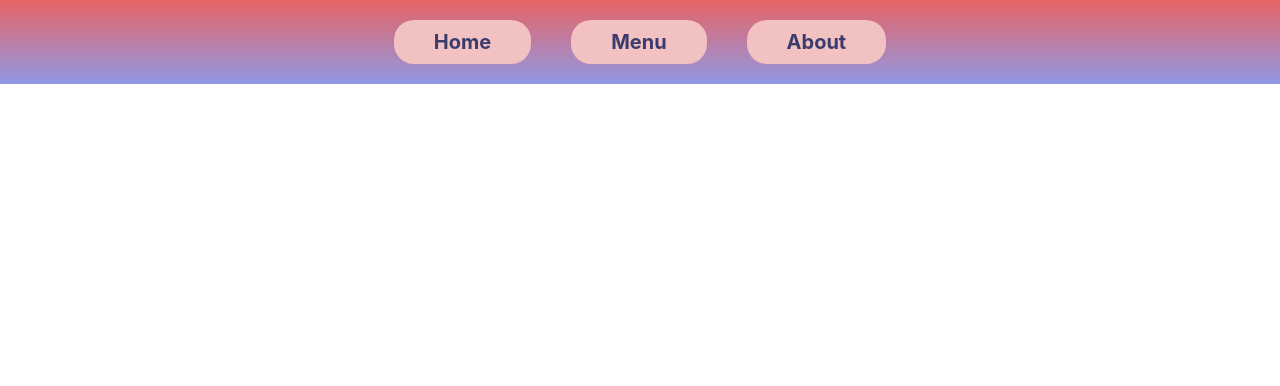
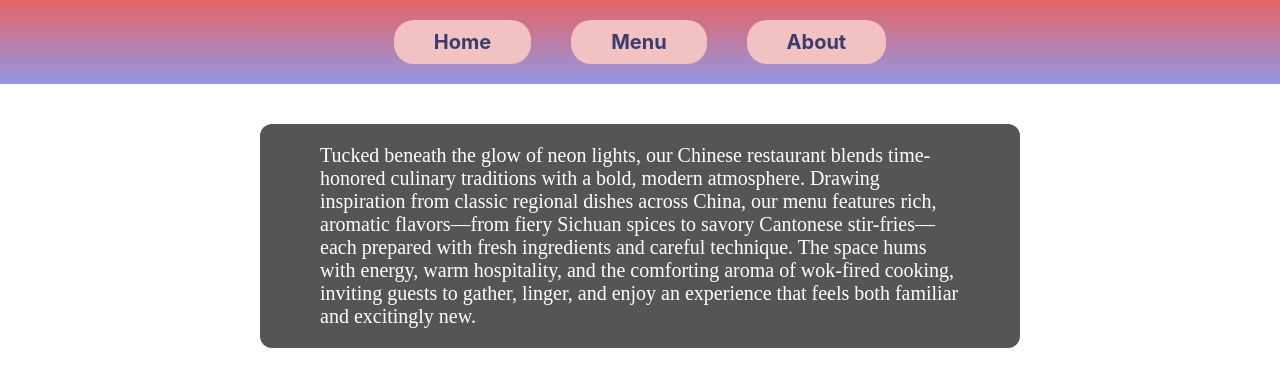
Before and after one commit to thuang3316/restaurant-page, a website built with webpack: page src/template.html in a window 1280 px wide. Built offline with nearby package versions, Linux system fonts and the light colour scheme.

Commit message:
finish about page

```diff
--- a/src/about.js
+++ b/src/about.js
@@ -0,0 +1,11 @@
+function createAbout () {
+    const content = document.getElementById('content');
+
+    const aboutContent = document.createElement('div');
+    aboutContent.classList.add('about');
+    aboutContent.textContent = 'Tucked beneath the glow of neon lights, our Chinese restaurant blends time-honored culinary traditions with a bold, modern atmosphere. Drawing inspiration from classic regional dishes across China, our menu features rich, aromatic flavors—from fiery Sichuan spices to savory Cantonese stir-fries—each prepared with fresh ingredients and careful technique. The space hums with energy, warm hospitality, and the comforting aroma of wok-fired cooking, inviting guests to gather, linger, and enjoy an experience that feels both familiar and excitingly new.';
+
+    content.appendChild(aboutContent);
+}
+
+export default createAbout;
--- a/src/index.js
+++ b/src/index.js
@@ -1,6 +1,8 @@
 import "./styles.css";
 import createHomePage from "./home.js";
 import createMenu from "./menu.js";
+import createAbout from "./about.js";
 
 createHomePage();
 createMenu();
+createAbout();
--- a/src/styles.css
+++ b/src/styles.css
@@ -86,3 +86,15 @@ nav button:hover {
   color: #00f6ff;
   font-weight: bold;
 }
+
+/* about */
+.about {
+    font-size: 20px;
+    width: max(550px, 50%);
+    border: none;
+    border-radius: 12px;
+    background-color: rgb(85, 85, 85);
+    color: white;
+    margin-top: 40px;
+    padding: 20px 60px;
+}
```
